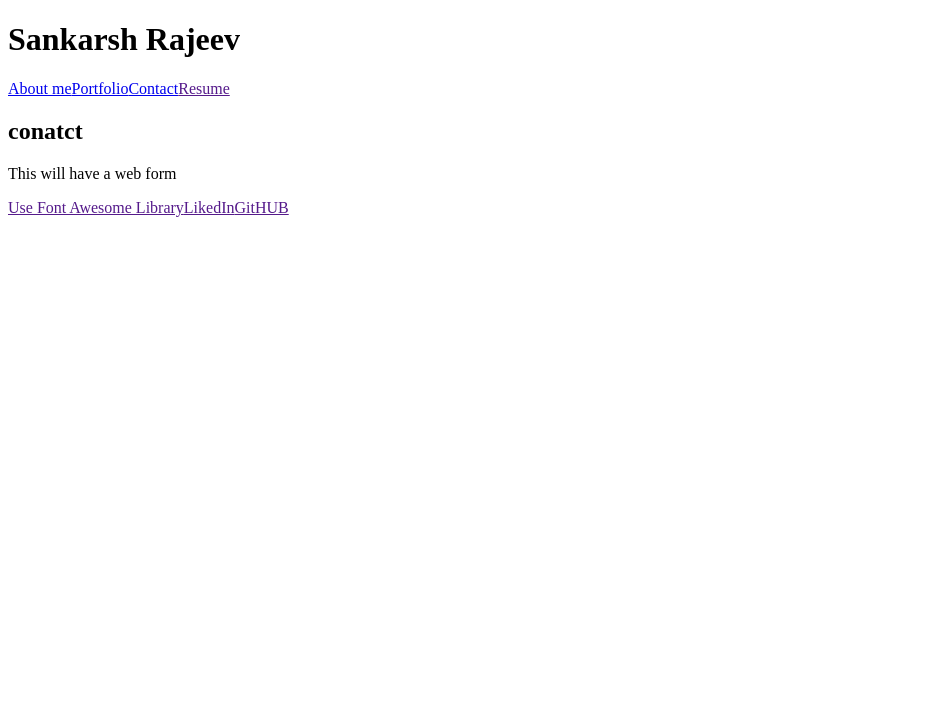
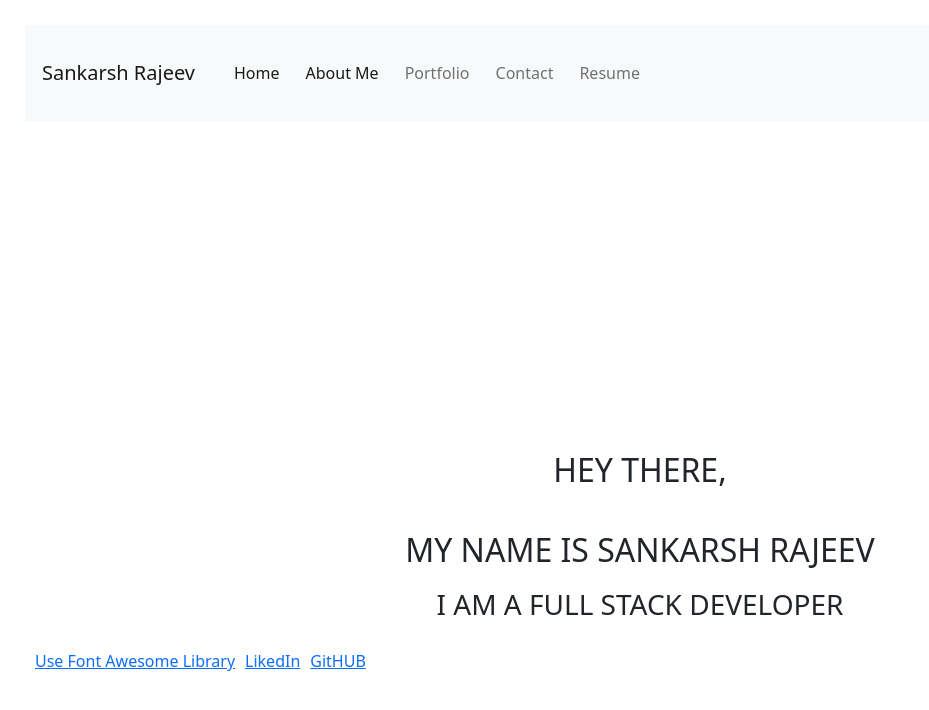
Before and after one commit to sankyrajeev/porfolio-sankarsh, a React (Create React App) app: page / in a window 1280 px wide. Shown: the top 710 px of the page, without its empty margins (0-929 px from the left). Built offline with nearby package versions, Linux system fonts and the light colour scheme.

Commit message:
files added

```diff
--- a/package.json
+++ b/package.json
@@ -6,6 +6,7 @@
     "@testing-library/jest-dom": "^5.16.5",
     "@testing-library/react": "^13.4.0",
     "@testing-library/user-event": "^13.5.0",
+    "bootstrap": "^5.2.3",
     "react": "^18.2.0",
     "react-dom": "^18.2.0",
     "react-scripts": "5.0.1",
--- a/public/index.html
+++ b/public/index.html
@@ -1,14 +1,12 @@
 <!DOCTYPE html>
 <html lang="en">
+
 <head>
   <meta charset="utf-8" />
   <link rel="icon" href="%PUBLIC_URL%/favicon.ico" />
   <meta name="viewport" content="width=device-width, initial-scale=1" />
   <meta name="theme-color" content="#000000" />
-    <meta
-      name="description"
-      content="Web site created using create-react-app"
-    />
+  <meta name="description" content="Web site created using create-react-app" />
   <link rel="apple-touch-icon" href="%PUBLIC_URL%/logo192.png" />
   <!--
       manifest.json provides metadata used when your web app is installed on a
@@ -26,6 +24,7 @@
     -->
   <title>Sankarsh Rajeev Full Stack Engineer Portfolio</title>
 </head>
+
 <body>
   <noscript>You need to enable JavaScript to run this app.</noscript>
   <div id="root"></div>
@@ -39,5 +38,12 @@
       To begin the development, run `npm start` or `yarn start`.
       To create a production bundle, use `npm run build` or `yarn build`.
     -->
+  <script src="https://cdn.jsdelivr.net/npm/@popperjs/core@2.11.6/dist/umd/popper.min.js"
+    integrity="sha384-oBqDVmMz9ATKxIep9tiCxS/Z9fNfEXiDAYTujMAeBAsjFuCZSmKbSSUnQlmh/jp3"
+    crossorigin="anonymous"></script>
+  <script src="https://cdn.jsdelivr.net/npm/bootstrap@5.2.3/dist/js/bootstrap.min.js"
+    integrity="sha384-cuYeSxntonz0PPNlHhBs68uyIAVpIIOZZ5JqeqvYYIcEL727kskC66kF92t6Xl2V"
+    crossorigin="anonymous"></script>
 </body>
+
 </html>
--- a/src/App.css
+++ b/src/App.css
@@ -1,38 +1,11 @@
-.App {
-  text-align: center;
+*{
+  padding: 5px;
+  /* background-image: url('/src/pages/images/home-background.jpeg');
+  background-size: cover; */
 }
 
-.App-logo {
-  height: 40vmin;
-  pointer-events: none;
+
+.background{
+  text-align: center;
+  padding-top: 20em;;
 }
-
-@media (prefers-reduced-motion: no-preference) {
-  .App-logo {
-    animation: App-logo-spin infinite 20s linear;
-  }
-}
-
-.App-header {
-  background-color: #282c34;
-  min-height: 100vh;
-  display: flex;
-  flex-direction: column;
-  align-items: center;
-  justify-content: center;
-  font-size: calc(10px + 2vmin);
-  color: white;
-}
-
-.App-link {
-  color: #61dafb;
-}
-
-@keyframes App-logo-spin {
-  from {
-    transform: rotate(0deg);
-  }
-  to {
-    transform: rotate(360deg);
-  }
-}
--- a/src/App.js
+++ b/src/App.js
@@ -1,17 +1,22 @@
 import { useState } from "react";
+import"./App.css"
 
 import Header from "./components/Header";
 import Footer from "./components/Footer";
 import About from "./pages/About";
 import Contact from "./pages/Contact";
 import Portfolio from "./pages/Portfolio";
+import Home from "./pages/Home"
 
 function App() {
 
-  const [currentPage, setCurrentPage] = useState('contact');
+  const [currentPage, setCurrentPage] = useState('home');
 
   const renderCurrentPage = () => {
     switch (currentPage) {
+
+      case 'home':
+        return <Home />;
       case 'about':
         return <About />;
 
@@ -21,7 +26,7 @@ function App() {
         return <Contact />;
 
       default:
-        return <h2>About Me</h2>
+        return <About />;
 
 
     }
@@ -30,6 +35,7 @@ function App() {
 
   //about portfolio conatct resume
   return (
+    <main class="images">
     <>
       <Header setCurrentPage={setCurrentPage}
        />
@@ -37,6 +43,7 @@ function App() {
 
       <Footer />
     </>
+    </main>
 
 
 
--- a/src/components/Header.js
+++ b/src/components/Header.js
@@ -1,9 +1,10 @@
 import Navigation from './Navigation';
+
 
 function Header({setCurrentPage}) {
     return (
         <header>
-            <h1>Sankarsh Rajeev</h1>
+
             <Navigation setCurrentPage ={setCurrentPage } />
         </header>
     )
--- a/src/components/Navigation.js
+++ b/src/components/Navigation.js
@@ -1,24 +1,52 @@
 
 
-function Navigation({setCurrentPage}) {
+function Navigation({ setCurrentPage }) {
     return (
-        <nav>
+        <nav class="navbar sticky-top navbar-expand-lg bg-light ">
+            <div class="container-fluid">
+            <a class="navbar-brand" href="#">Sankarsh Rajeev</a>
+                <button class="navbar-toggler" type="button" data-bs-toggle="collapse"
+                data-bs-target="#navbarSupportedContent" aria-controls="navbarSupportedContent"
+                aria-expanded="false" aria-label="Toggle navigation">
+                    <span class="navbar-toggler-icon"></span>
+                    </button>
 
-            <a href="#" onClick={(event) => {
+                    <div class="collapse navbar-collapse" id="navbarSupportedContent">
+                        <ul class="navbar-nav me-auto  mb-2 mb-lg-0 ">
+                        <li class="nav-item">
+                                <a class="nav-link active " aria-current="page" href="#" onClick={(event) => {
+                                    event.preventDefault();
+                                    setCurrentPage('home')
+                                }}>Home</a>
+                            </li>
+                            <li class="nav-item">
+                                <a class="nav-link active " aria-current="page" href="#" onClick={(event) => {
                                     event.preventDefault();
                                     setCurrentPage('about')
-            }}>About me</a>
-            <a href="#" onClick={(event) => {
+                                }}>About Me</a>
+                            </li>
+                            <li class="nav-item">
+                                <a class="nav-link" href="#" onClick={(event) => {
                                     event.preventDefault();
                                     setCurrentPage('portfolio')
-            }}>Portfolio</a>
-            <a href="#" onClick={(event) => {
+                                }}> Portfolio</a>
+                            </li>
+                            <li class="nav-item">
+                                <a class="nav-link" href="#" onClick={(event) => {
                                     event.preventDefault();
                                     setCurrentPage('contact')
-            }}>Contact</a>
-            <a href="" >Resume</a>
+                                }}> Contact</a>
+                            </li>
+                            <li class="nav-item">
+                                <a class="nav-link" href="#"> Resume</a>
+                            </li>
 
-        </nav>
+
+                        </ul>
+
+                    </div>
+            </div>
+        </nav >
     )
 
 }
--- a/src/index.js
+++ b/src/index.js
@@ -2,6 +2,7 @@ import React from 'react';
 import ReactDOM from 'react-dom/client';
 import App from './App';
 import reportWebVitals from './reportWebVitals';
+import "bootstrap/dist/css/bootstrap.min.css"
 
 const root = ReactDOM.createRoot(document.getElementById('root'));
 root.render(
--- /dev/null
+++ b/src/pages/Home.js
@@ -0,0 +1,13 @@
+function Home() {
+    return (
+        <section class="background">
+            <h2>HEY THERE,</h2><br />
+            <h2>MY NAME IS SANKARSH RAJEEV</h2>
+            <h3>I AM A FULL STACK DEVELOPER</h3>
+
+        </section>
+
+    );
+}
+
+export default Home;
```
Also changed, not shown: src/pages/images/home-background.jpeg (added), 1 other file (tests, documents, lock files or other folders). Lines whose indentation alone changed are shown as unchanged.
